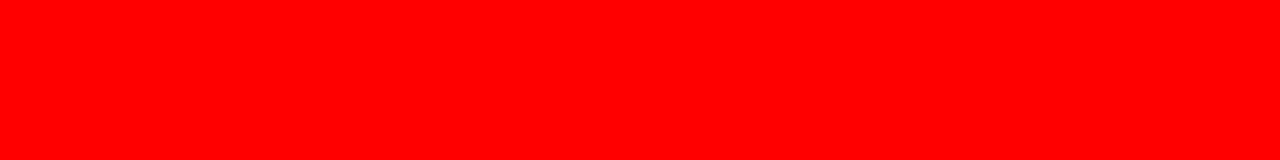
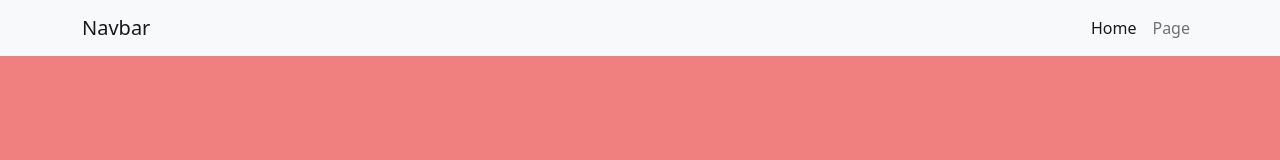
Before and after one commit to pazspera/nunjucks-test, a website: page views/_base.html in a window 1280 px wide. Drawn offline with nearby package versions, Linux system fonts and the light colour scheme; files that its build step writes are made by us from their sources.

Commit message:
agregué _navbar.html

```diff
--- a/app.js
+++ b/app.js
@@ -19,7 +19,7 @@ app.set('view engine', 'njk')
 const PORT = '5000'
 
 app.get('/', (req, res) => {
-  res.render('home.html')
+  res.render('index.html')
 })
 
 app.listen(PORT, () => {
--- a/css/main.css
+++ /dev/null
@@ -1,3 +0,0 @@
-body{
-    background-color: red;
-}
--- a/views/base.html
+++ b/views/_base.html
@@ -11,6 +11,7 @@
     <title>{{ title }}</title>
 </head>
 <body>
+    {% include '_navbar.html' %}
     {% block content %}{% endblock %}
     <script src="js/bootstrap.bundle.min.js"></script>
     <script src="js/jquery.js"></script>
--- /dev/null
+++ b/views/_navbar.html
@@ -0,0 +1,18 @@
+<nav class="navbar navbar-expand-lg navbar-light bg-light">
+    <div class="container">
+      <a class="navbar-brand" href="#">Navbar</a>
+      <button class="navbar-toggler" type="button" data-bs-toggle="collapse" data-bs-target="#navbarSupportedContent" aria-controls="navbarSupportedContent" aria-expanded="false" aria-label="Toggle navigation">
+        <span class="navbar-toggler-icon"></span>
+      </button>
+      <div class="collapse navbar-collapse" id="navbarSupportedContent">
+        <ul class="navbar-nav ms-auto mb-2 mb-lg-0">
+          <li class="nav-item">
+            <a class="nav-link active" aria-current="page" href="./index.html">Home</a>
+          </li>
+          <li class="nav-item">
+            <a class="nav-link" href="./page.html">Page</a>
+          </li>
+        </ul>
+      </div>
+    </div>
+</nav>
```
Also changed, not shown: views/home.html (deleted, +0 -9 lines), views/index.html (added, +11 -0 lines), views/page.html (+2 -2 lines).
